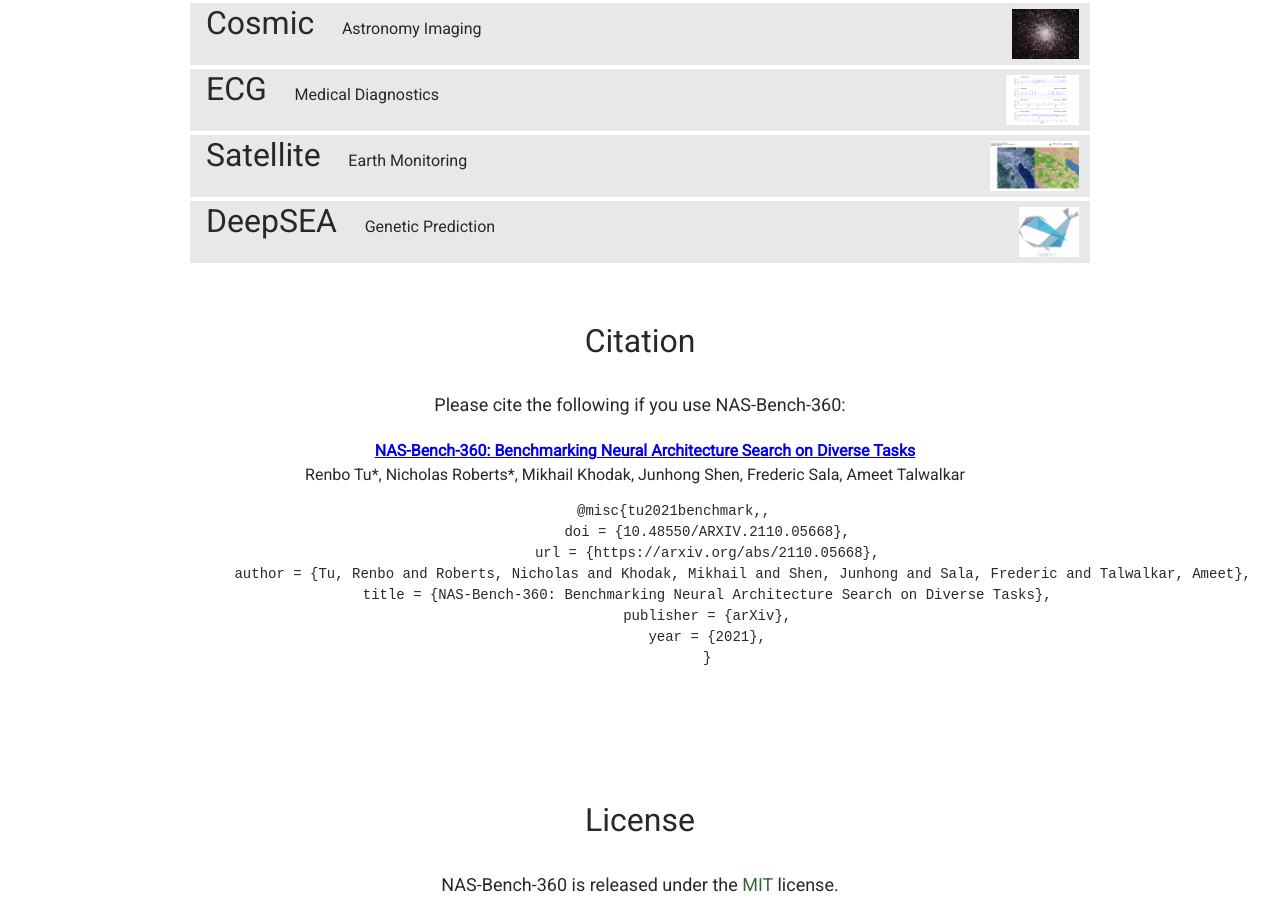
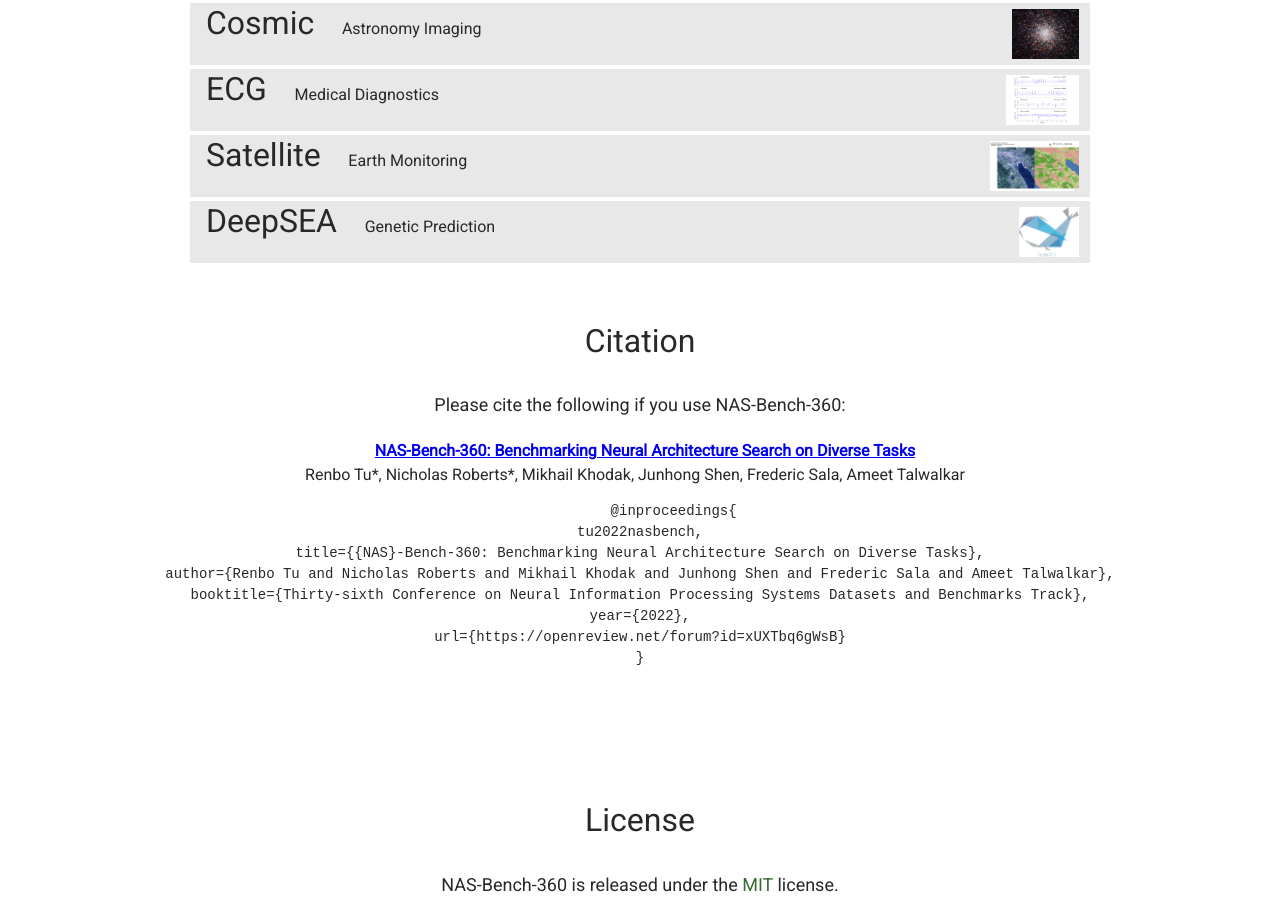
Before and after one commit to rtu715/NAS-Bench-360, a Jekyll site: the page index.html, which Jekyll copies as it is, in a window 1280 px wide and 900 px high, scrolled down 1111 px. Built offline with Jekyll 4.4.1, drawn with Linux system fonts in a browser that asks for light colours.

Commit message:
Update index.html

```diff
--- a/index.html
+++ b/index.html
@@ -376,14 +376,14 @@
 
 		</span>
 		<pre>
-	@misc{tu2021benchmark,,
-		doi = {10.48550/ARXIV.2110.05668},
-		url = {https://arxiv.org/abs/2110.05668},
-		author = {Tu, Renbo and Roberts, Nicholas and Khodak, Mikhail and Shen, Junhong and Sala, Frederic and Talwalkar, Ameet},
-		title = {NAS-Bench-360: Benchmarking Neural Architecture Search on Diverse Tasks},
-		publisher = {arXiv},
-		year = {2021},
-		}
+	@inproceedings{
+tu2022nasbench,
+title={{NAS}-Bench-360: Benchmarking Neural Architecture Search on Diverse Tasks},
+author={Renbo Tu and Nicholas Roberts and Mikhail Khodak and Junhong Shen and Frederic Sala and Ameet Talwalkar},
+booktitle={Thirty-sixth Conference on Neural Information Processing Systems Datasets and Benchmarks Track},
+year={2022},
+url={https://openreview.net/forum?id=xUXTbq6gWsB}
+}
 	</pre>
 
 		<br /><br />
```
